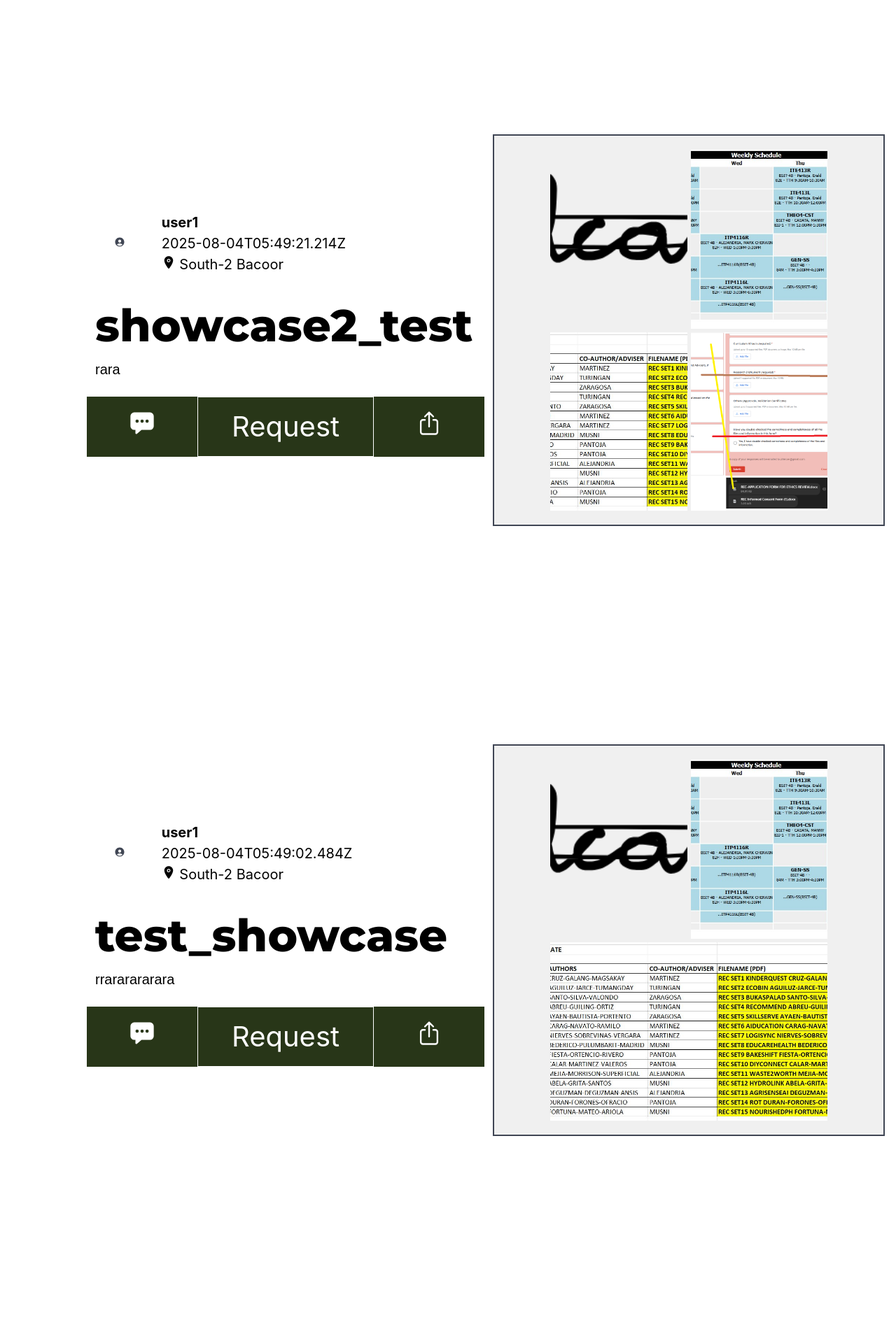
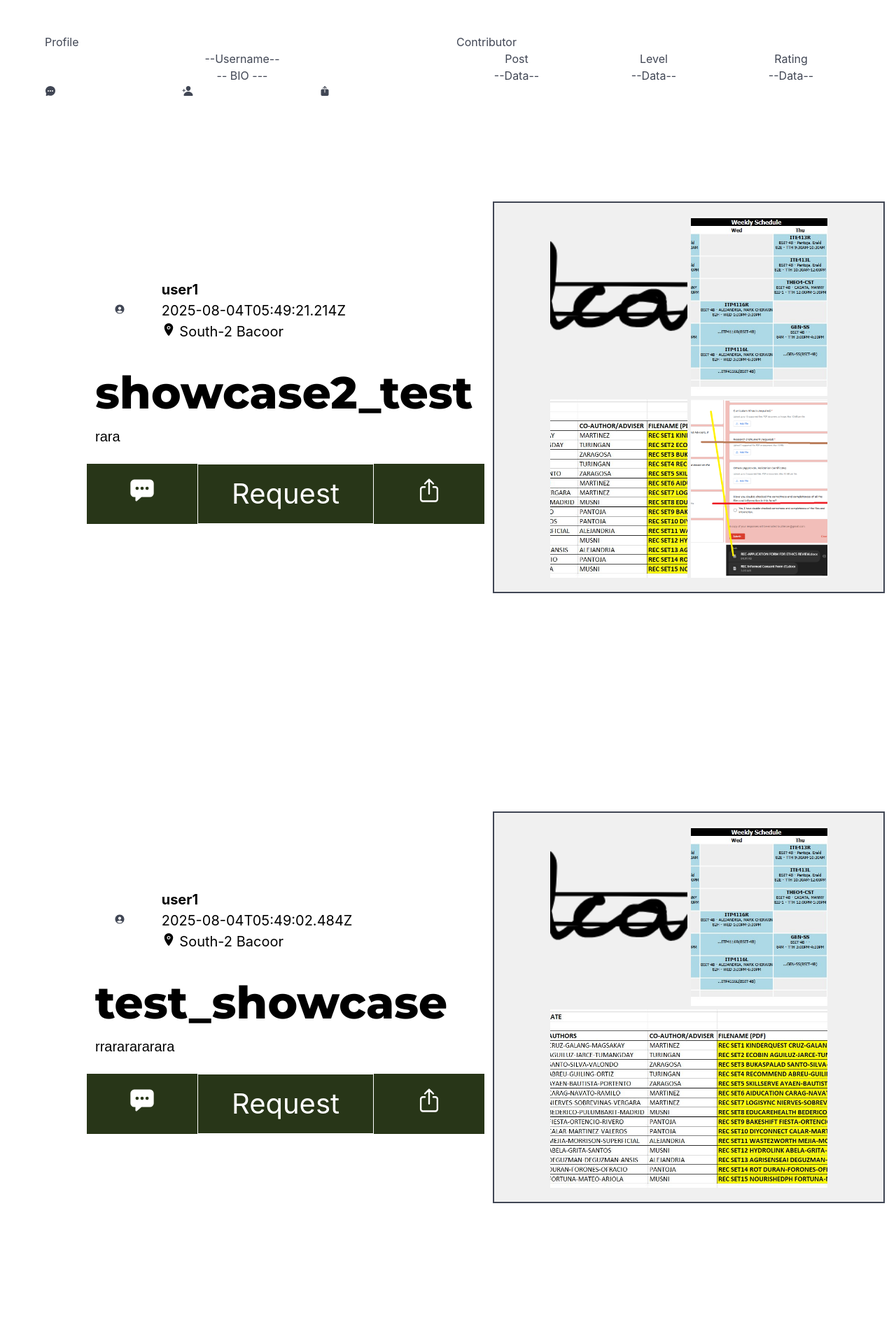
Before and after one commit to Xyllee03/DIY_CONNECT, a Django app: page /diyconn/profile/get/user1/ in a window 1280 px wide. Shown: the part 120-2007 px from the top of the page at 70% size. Run offline with Django 5.2, Linux system fonts and the light colour scheme; data comes from the database, SQL or seed files in the repository; some web fonts are replaced.

Commit message:
likedpost added

```diff
--- a/DiyConnect/main/templates/main/subpages/profile/profileView.html
+++ b/DiyConnect/main/templates/main/subpages/profile/profileView.html
@@ -190,13 +190,52 @@
     {% block content %}
     <!-- //prettier-ignore -->
 
+
     <h1 id="get_username" hidden>{{ username }}</h1>
     <h1 id="get_id_user" hidden>{{ get_id_user }}</h1>
 
     <div id="get_link" data-url="{% url 'main:diyconn_home' %}" hidden></div>
     <div id="get_check_owner_post" data-url="{{ Check_owner_post }}"></div>
     <!-- prettier-ignore -->
-
+<div class="container">
+    <div class="columns">
+      <div class="column">
+        <h1>Profile</h1>
+        <div class="has-text-centered">
+        <h1> --Username--</h1>
+        <h1>-- BIO ---</h1>
+        </div>
+        <div class="columns">
+          <div class="column">
+            <ion-icon name="chatbubble-ellipses"></ion-icon>
+          </div>
+            <div class="column">
+          <ion-icon name="person-add"></ion-icon>
+          </div>
+            <div class="column">
+          <ion-icon name="share"></ion-icon>
+          </div>
+        </div>
+      </div>
+      <div class="column">
+        <h1> Contributor</h1>
+        <div class="columns">
+          <div class="column has-text-centered">
+            <h1>Post</h1>
+            <h1>--Data--</h1>
+          </div>
+          <div class="column has-text-centered">
+            <h1>Level</h1>
+                 <h1>--Data--</h1>
+          </div>
+           <div class="column has-text-centered">
+            <h1>Rating</h1>
+                 <h1>--Data--</h1>
+          </div>
+        </div>
+      </div>
+    </div>
+    </div>
     <div id="postContainer">
       <!-- DRAFT TEMPLATE
       <div class="container">
--- a/DiyConnect/main/urls.py
+++ b/DiyConnect/main/urls.py
@@ -47,6 +47,7 @@ urlpatterns = [
 
       #POST LIKE
        path('post/like/add/', views.postLikeAdd, name="postLikeAdd"),
+         path('post/like/removed/', views.postLikeRemoved, name="postLikeRemoved"),
 
     #Conversations
         path('diyconn/conversation/get/<int:sender_id>', views.MessageConversationGet,  name="MessageConversationGet"),
@@ -70,4 +71,6 @@ urlpatterns = [
 
   #Reviews
    path('diyconn/reviews/<int:user_id>', views.reviews,  name="reviews"),
+
+
 ]
--- a/DiyConnect/main/views.py
+++ b/DiyConnect/main/views.py
@@ -2,7 +2,7 @@ from django.shortcuts import render,redirect
 from django.http import JsonResponse
 import json
 from django.contrib.auth.hashers import check_password
-from .models import UserSites, UserPost, UserPost_BLOB, Friendships, UserMessages, MessageStatus,TaskRequest,Review
+from .models import UserSites, UserPost, UserPost_BLOB, Friendships, UserMessages, MessageStatus,TaskRequest,Review,PostLike
 from django.contrib.auth import authenticate, login,logout
 from django.contrib.auth.decorators import login_required
 import time
@@ -130,12 +130,29 @@ def home(request):
 # POST
 
 def postLikeAdd(request):
-    print("this is for post add")
-    context={}
-    return JsonResponse({"msg": "Checking if there is a post", "items":context}, status=200)
+    if(request.method =="POST"):
+        data = json.loads(request.body)
+        print(data)
+        get_userPost= UserPost.objects.get(ID=data['post_id'])
+        p = PostLike()
+        p.user =request.user
+        p.post = get_userPost
+        p.save()
 
 
 
+        return JsonResponse({"msg": "Liked Post"}, status=200)
+
+
+
+def postLikeRemoved(request):
+    data = json.loads(request.body)
+    print(data)
+    get_userPost= UserPost.objects.get(ID=data['post_id'])
+    get_likePost = PostLike.objects.get(post = get_userPost, user =request.user)
+    get_likePost.delete()
+    print("removed liked")
+    return JsonResponse({"msg": "Liked Post"}, status=200)
 def postGet_specific(request,post_id):
      post = UserPost.objects.filter(ID=post_id).first()
      get_post_blobs = UserPost_BLOB.objects.filter(USER_POST_ID=post)
@@ -197,9 +214,15 @@ def postGet(request,lastest_post, role_post):
                 new_posts = UserPost.objects.filter(user_role_type=role_post).order_by("-modified_at")[lastest_post]
 
                 if new_posts:
+                    total_likes =0
                     lastest_post +=1  # Update latest post ID
                     get_blob_info  = UserPost_BLOB.objects.filter(USER_POST_ID = new_posts).order_by('position')
                     item = get_blob_info.first().blob.url
+
+                    get_likes_filter = PostLike.objects.filter(post =new_posts)
+                    already_liked = PostLike.objects.filter(post=new_posts, user=request.user).exists()
+                    for like in get_likes_filter:
+                        total_likes+=1
 
                     return JsonResponse({
                 'new_posts':{
@@ -214,7 +237,8 @@ def postGet(request,lastest_post, role_post):
 
                     'blob_url': [item.blob.url for item in get_blob_info],
                     "role_post":role_post,
-                    "like": new_posts.likes,
+                    "like": total_likes,
+                    "already_liked":already_liked,
                    "ownership_post": new_posts.USER_ID == request.user
 
 
```
Also changed, not shown: DiyConnect/main/templates/main/diyconn/home.html (+88 -6 lines), DiyConnect/db.sqlite3.
